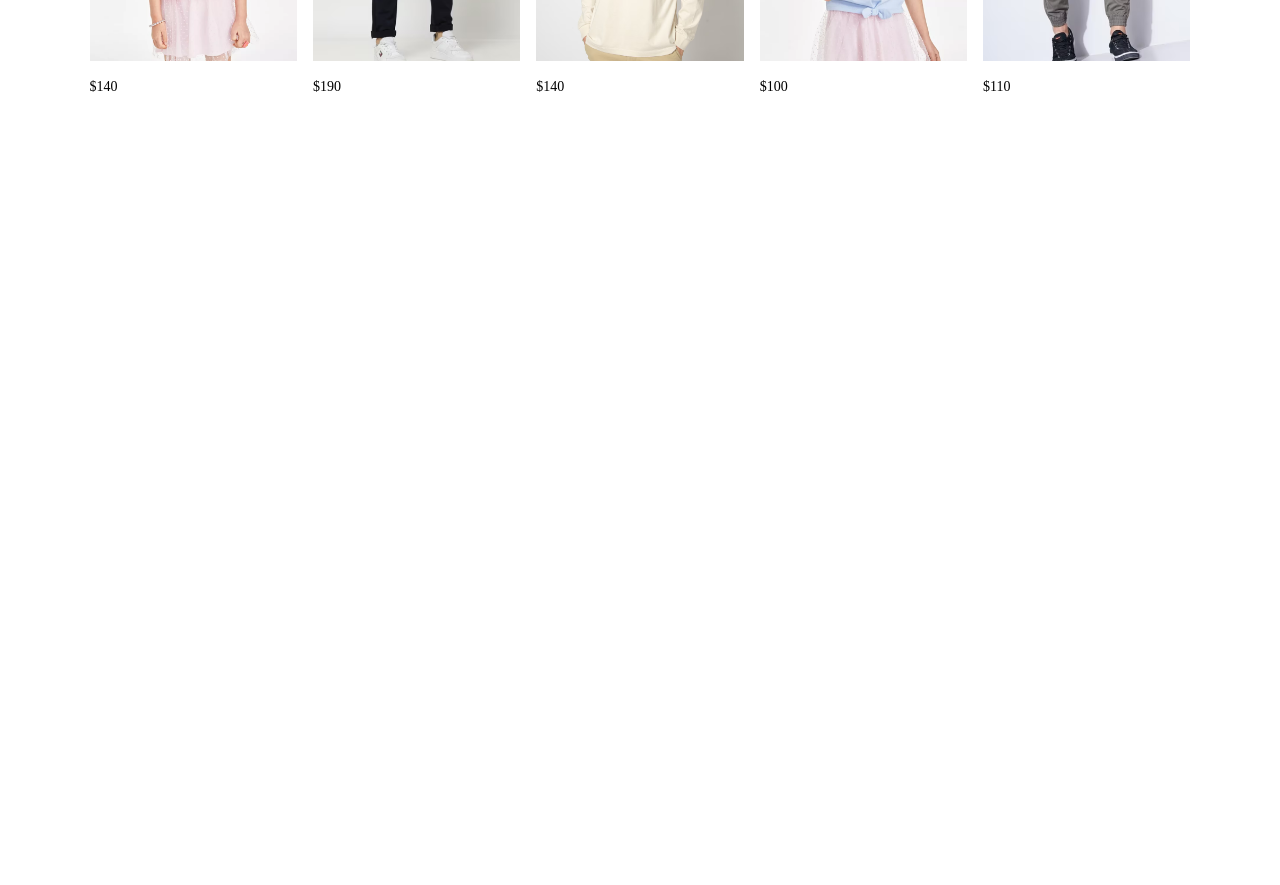
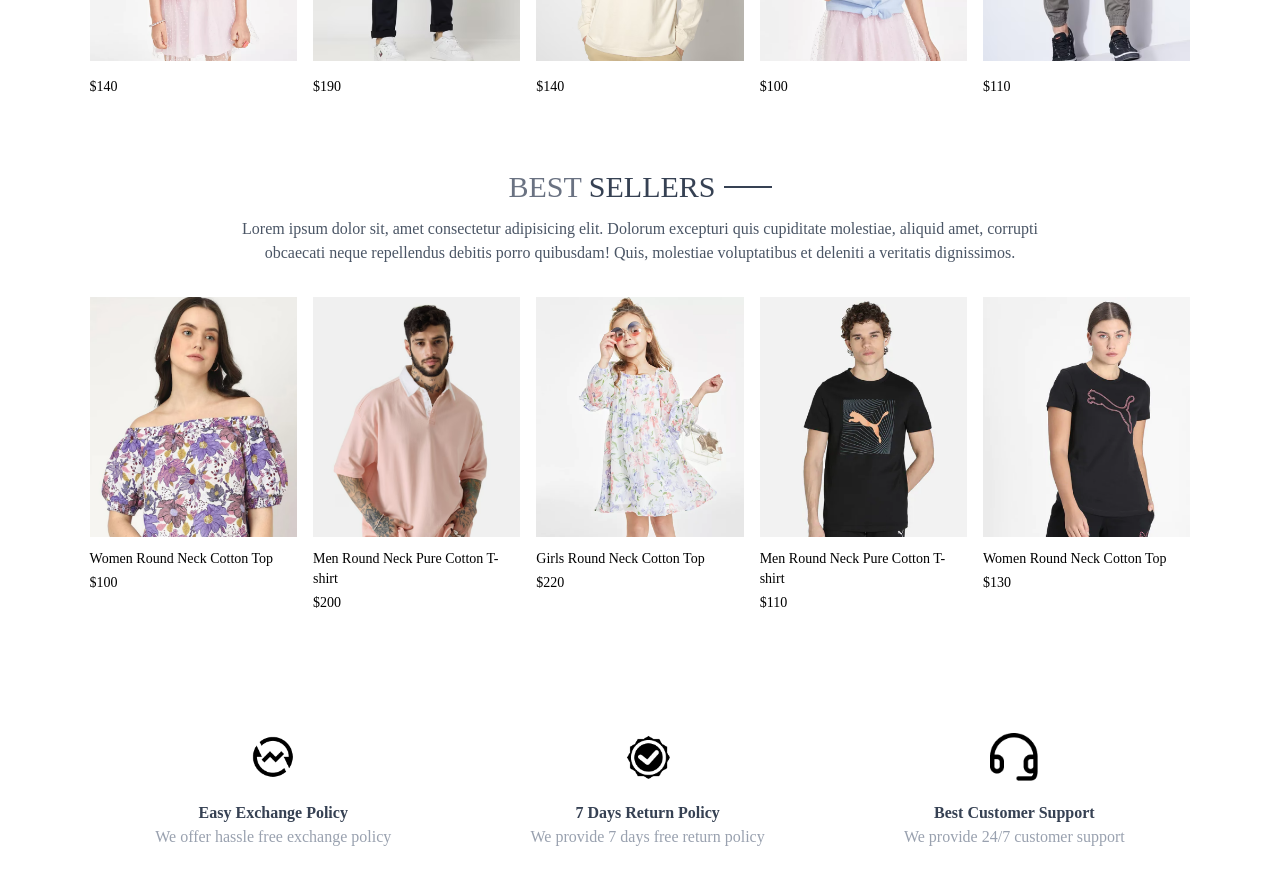
Before and after one commit to SyedAliHamzaRizvi/Ceraphem, a React (Vite) app in the folder frontend/: page / in a window 1280 px wide. Shown: the part 1200-2085 px from the top of the page. Before the commit the page ends 1337 px from the top, so only its background shows below. Built offline with nearby package versions, Linux system fonts and the light colour scheme.

Commit message:
Added BestSeller and Policy

```diff
--- /dev/null
+++ b/frontend/src/Components/BestSeller.jsx
@@ -0,0 +1,43 @@
+import React, { useContext, useEffect, useState } from "react";
+import { ShopContext } from "../Context/ShopContext";
+import Title from "./Title";
+import ProductItem from "./ProductItem";
+
+const BestSeller = () => {
+  const { products } = useContext(ShopContext);
+  const [bestSeller, setBestSeller] = useState([]);
+  useEffect(() => {
+    const bestProduct = products.filter((item) => (item.bestseller));
+    setBestSeller(bestProduct.slice(0, 5));
+  }, []);
+
+  return (
+    <div className="my-10">
+      <div className="text-center text-3xl py-8">
+        <Title text1={"BEST"} text2={"SELLERS"}></Title>
+        <p className="w-3/4 m-auto text-xs sm:text-sm md:text-base text-gray-600 ">
+          Lorem ipsum dolor sit, amet consectetur adipisicing elit. Dolorum
+          excepturi quis cupiditate molestiae, aliquid amet, corrupti obcaecati
+          neque repellendus debitis porro quibusdam! Quis, molestiae
+          voluptatibus et deleniti a veritatis dignissimos.
+        </p>
+      </div>
+
+      <div className="grid grid-cols-2 sm:grid-cols-3 md:grid-cols-4 lg:grid-cols-5 gap-4 gap-y-6">
+        {bestSeller.map((item, index) => {
+          return (
+            <ProductItem
+              key={index}
+              id={item._id}
+              name={item.name}
+              image={item.image}
+              price={item.price}
+            />
+          );
+        })}
+      </div>
+    </div>
+  );
+};
+
+export default BestSeller;
--- /dev/null
+++ b/frontend/src/Components/NewsletterBox.jsx
@@ -0,0 +1,9 @@
+import React from 'react'
+
+const NewsletterBox = () => {
+  return (
+    <div>NewsletterBox</div>
+  )
+}
+
+export default NewsletterBox
--- /dev/null
+++ b/frontend/src/Components/OurPolicy.jsx
@@ -0,0 +1,28 @@
+import React from 'react'
+import { assets } from '../assets/assets'
+
+const OurPolicy = () => {
+  return (
+    <div className='flex flex-col sm:flex-row justify-around gap-12 sm:gap-2 text-center py-20 text-xs sm:text-sm md:text-base text-gray-700 '>
+        <div>
+            <img src={assets.exchange_icon} className='w-12 m-auto mb-5' alt="" />
+            <p className='font-semibold'>Easy Exchange Policy</p>
+            <p className='text-gray-400'>We offer hassle free exchange policy</p>
+        </div>
+
+        <div>
+            <img src={assets.quality_icon} className='w-12 m-auto mb-5' alt="" />
+            <p className='font-semibold'>7 Days Return Policy</p>
+            <p className='text-gray-400'>We provide 7 days free return policy</p>
+        </div>
+
+        <div>
+            <img src={assets.support_img} className='w-12 m-auto mb-5' alt="" />
+            <p className='font-semibold'>Best Customer Support</p>
+            <p className='text-gray-400'>We provide 24/7 customer support</p>
+        </div>
+    </div>
+  )
+}
+
+export default OurPolicy
--- a/frontend/src/Pages/Home.jsx
+++ b/frontend/src/Pages/Home.jsx
@@ -1,12 +1,16 @@
 import React from 'react'
 import Hero from '../Components/Hero'
 import LatestCollection from '../Components/LatestCollection'
+import BestSeller from '../Components/BestSeller'
+import OurPolicy from '../Components/OurPolicy'
 
 const Home = () => {
   return (
     <div>
       <Hero/>
       <LatestCollection/>
+      <BestSeller/>
+      <OurPolicy/>
     </div>
   )
 }
```
